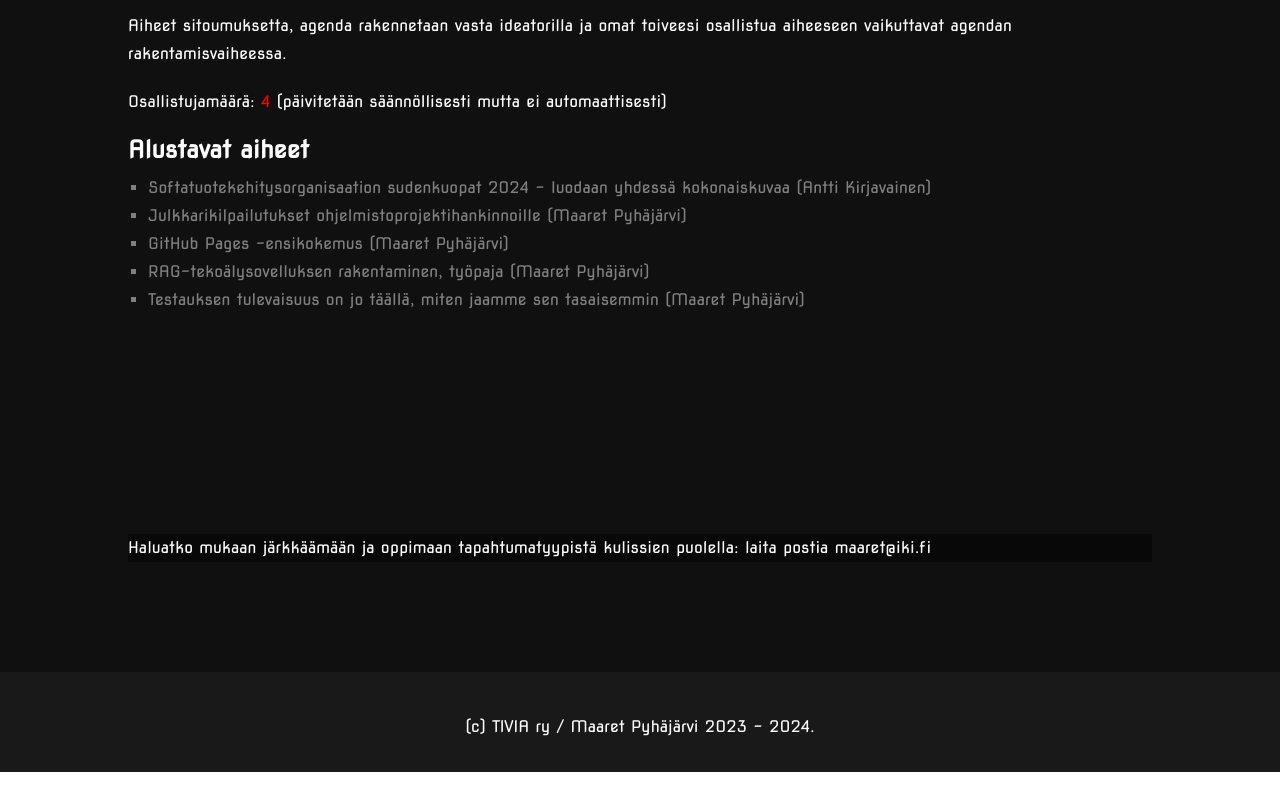
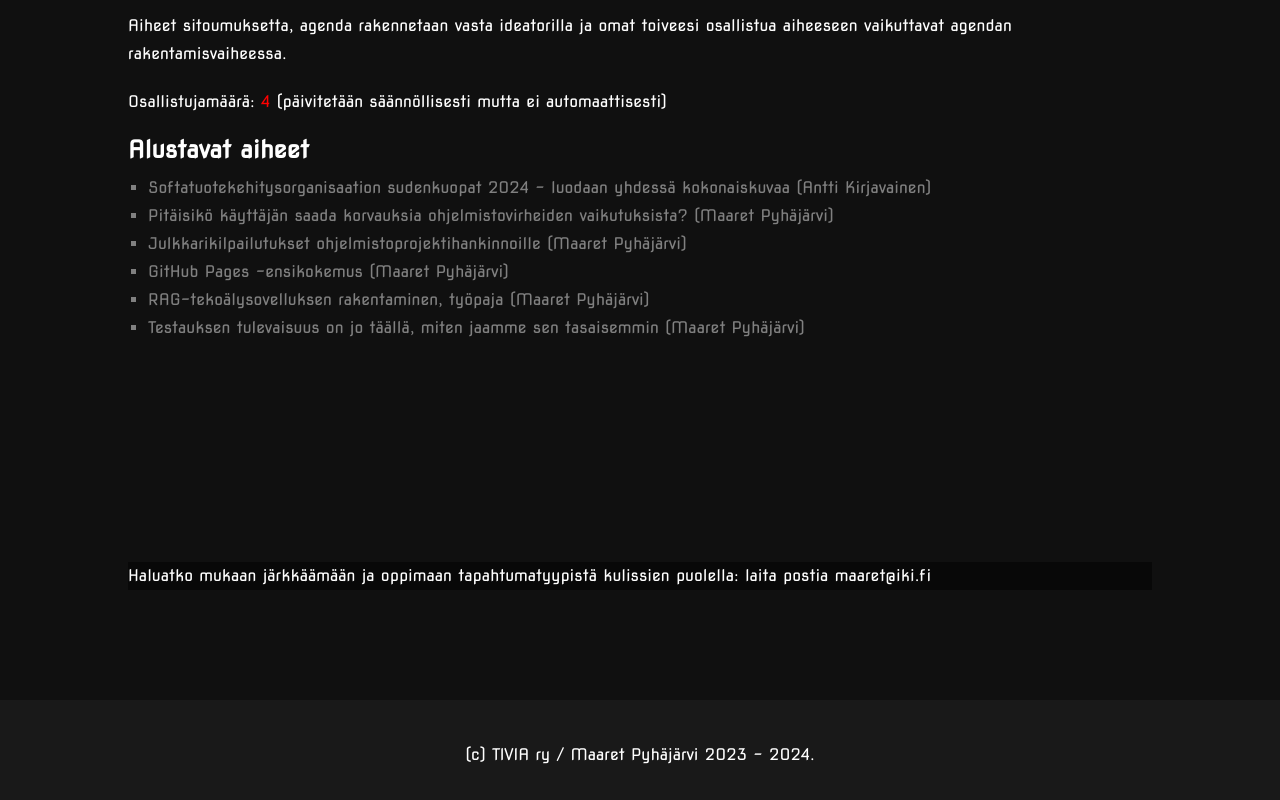
Before and after one commit to TIVIAry/tos, a plain HTML site: page index.htm in a window 1280 px wide. Shown: the part 2607-3407 px from the top of the page. Before the commit the page ends 3379 px from the top, so only its background shows below. Drawn offline with Linux system fonts and the light colour scheme.

Commit message:
Update list of topics

```diff
--- a/index.htm
+++ b/index.htm
@@ -129,6 +129,7 @@
     <h2 id="aiheet">Alustavat aiheet</h2>
     <ul>
         <li>Softatuotekehitysorganisaation sudenkuopat 2024 - luodaan yhdessä kokonaiskuvaa (Antti Kirjavainen)</li>
+        <li>Pitäisikö käyttäjän saada korvauksia ohjelmistovirheiden vaikutuksista? (Maaret Pyhäjärvi)</li>
         <li>Julkkarikilpailutukset ohjelmistoprojektihankinnoille (Maaret Pyhäjärvi)</li>
         <li>GitHub Pages -ensikokemus (Maaret Pyhäjärvi)</li>
         <li>RAG-tekoälysovelluksen rakentaminen, työpaja (Maaret Pyhäjärvi) </li>
```
